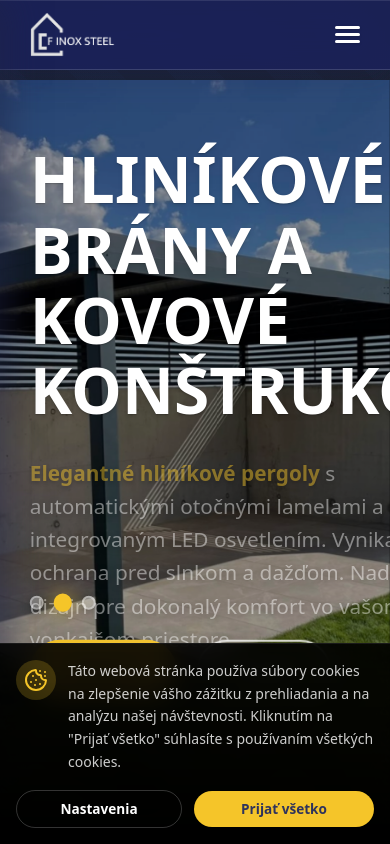
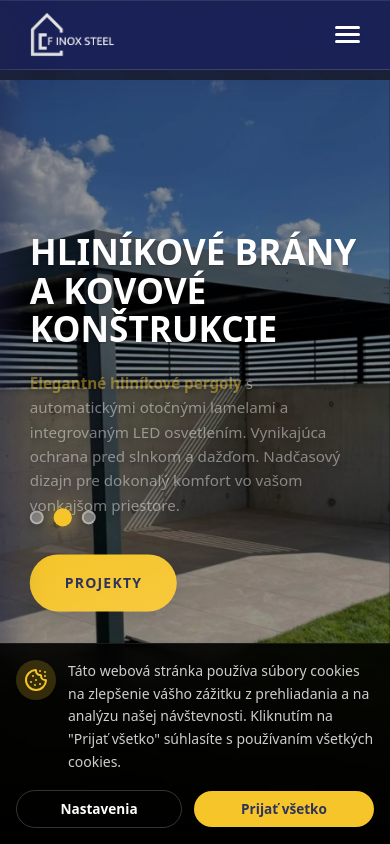
Before and after one commit to aebdigital/finoxsteel, a Next.js app: page / in a window 390 px wide. Shown: the top 844 px of the page. Built offline with nearby package versions, Linux system fonts and the light colour scheme.

Commit message:
Mobile styling adjustments

```diff
--- a/app/o-nas/page.tsx
+++ b/app/o-nas/page.tsx
@@ -34,9 +34,9 @@ export default function AboutPage() {
       <FadeIn>
       <section className="py-[80px] bg-background max-md:py-[60px] max-sm:py-[50px] relative z-10 before:absolute before:inset-0 before:bg-[radial-gradient(circle_at_20%_30%,rgba(66,135,245,0.05)_0%,transparent_50%),radial-gradient(circle_at_80%_70%,rgba(42,82,152,0.05)_0%,transparent_50%)] before:-z-10">
         <div className="max-w-[1200px] mx-auto px-5">
-          <div className="grid grid-cols-1 md:grid-cols-2 gap-8 items-start grid-areas-about max-md:grid-cols-1 max-md:gap-[3rem]">
+          <div className="grid grid-cols-1 md:grid-cols-2 gap-8 lg:gap-12 items-center">
 
-            <div className="pr-0 md:pr-[2rem] pb-[2rem] w-full [grid-area:content] md:[grid-area:auto]">
+            <div className="w-full">
               <h2 className="text-[2.2rem] font-bold text-accent mb-[2rem] leading-[1.3] [text-shadow:0_4px_12px_rgba(66,135,245,0.3)] max-md:text-[1.8rem] max-sm:text-[1.5rem] max-sm:mb-[1.5rem]">
                 F INOX STEEL - Váš partner pre hliníkové brány a kovové konštrukcie
               </h2>
@@ -70,8 +70,8 @@ export default function AboutPage() {
               </div>
             </div>
 
-            <div className="relative flex justify-center items-start w-[calc(100%+2rem)] ml-[2rem] md:ml-[2rem] md:w-auto md:ml-0 [grid-area:image] md:[grid-area:auto] max-md:w-full max-md:ml-0">
-              <div className="relative overflow-hidden group w-full h-auto">
+            <div className="relative w-full h-auto flex flex-col justify-center items-center mt-8 md:mt-0">
+              <div className="relative overflow-hidden group w-full h-auto w-full max-w-[600px]">
                 <img
                   src="/sources/pergoly/Screenshot 2025-10-04 at 01.07.22.png"
                   alt="F INOX STEEL hliníkové pergoly"
--- a/components/HeroSlider.tsx
+++ b/components/HeroSlider.tsx
@@ -59,7 +59,7 @@ export default function HeroSlider() {
       {/* Hero Content */}
       <div className="fixed top-1/2 left-1/2 -translate-x-1/2 -translate-y-1/2 max-w-[95%] w-full px-5 flex items-center justify-start gap-15 z-10 pointer-events-none">
         <div className="flex-1 max-w-[700px] pointer-events-auto">
-          <h1 className="text-[4rem] font-bold leading-[1.1] mb-5 text-shadow-md max-w-[650px] [text-shadow:0_4px_8px_rgba(0,0,0,0.5)]">
+          <h1 className="text-[2.2rem] md:text-[4rem] font-bold leading-[1.1] mb-3 md:mb-5 text-shadow-md max-w-full md:max-w-[650px] [text-shadow:0_4px_8px_rgba(0,0,0,0.5)]">
             HLINÍKOVÉ BRÁNY A KOVOVÉ KONŠTRUKCIE
           </h1>
 
@@ -73,7 +73,7 @@ export default function HeroSlider() {
                 transition={{ duration: 0.6, ease: [0.4, 0, 0.2, 1] }}
                 className="absolute top-0 left-0 w-full"
               >
-                <p className="text-[1.3rem] m-0 leading-[1.6] text-white/95 font-normal [text-shadow:0_2px_8px_rgba(0,0,0,0.6)]">
+                <p className="text-[0.95rem] md:text-[1.3rem] m-0 leading-[1.6] text-white/95 font-normal [text-shadow:0_2px_8px_rgba(0,0,0,0.6)]">
                   <strong className="text-secondary font-semibold [text-shadow:0_2px_4px_rgba(0,0,0,0.5)]">
                     {slides[currentSlide].highlight}
                   </strong>
@@ -108,7 +108,7 @@ export default function HeroSlider() {
             </Link>
             <Link
               href="/produkty-sluzby"
-              className="relative inline-block overflow-hidden px-[35px] py-[18px] rounded-[50px] font-bold uppercase tracking-[1.2px] transition-all duration-400 ease-[cubic-bezier(0.4,0,0.2,1)] text-[14px] font-sans no-underline shadow-[0_6px_20px_rgba(0,0,0,0.15)] bg-transparent text-white border-2 border-white/80 backdrop-blur-[10px] group hover:bg-white/95 hover:text-primary hover:border-white hover:-translate-y-[3px] hover:shadow-[0_10px_30px_rgba(255,255,255,0.3)]"
+              className="relative hidden md:inline-block overflow-hidden px-[35px] py-[18px] rounded-[50px] font-bold uppercase tracking-[1.2px] transition-all duration-400 ease-[cubic-bezier(0.4,0,0.2,1)] text-[14px] font-sans no-underline shadow-[0_6px_20px_rgba(0,0,0,0.15)] bg-transparent text-white border-2 border-white/80 backdrop-blur-[10px] group hover:bg-white/95 hover:text-primary hover:border-white hover:-translate-y-[3px] hover:shadow-[0_10px_30px_rgba(255,255,255,0.3)]"
             >
               <span className="absolute inset-y-0 -left-full w-full bg-gradient-to-r from-transparent via-white/20 to-transparent transition-all duration-600 group-hover:left-full" />
               <span className="relative z-10">SLUŽBY</span>
```
